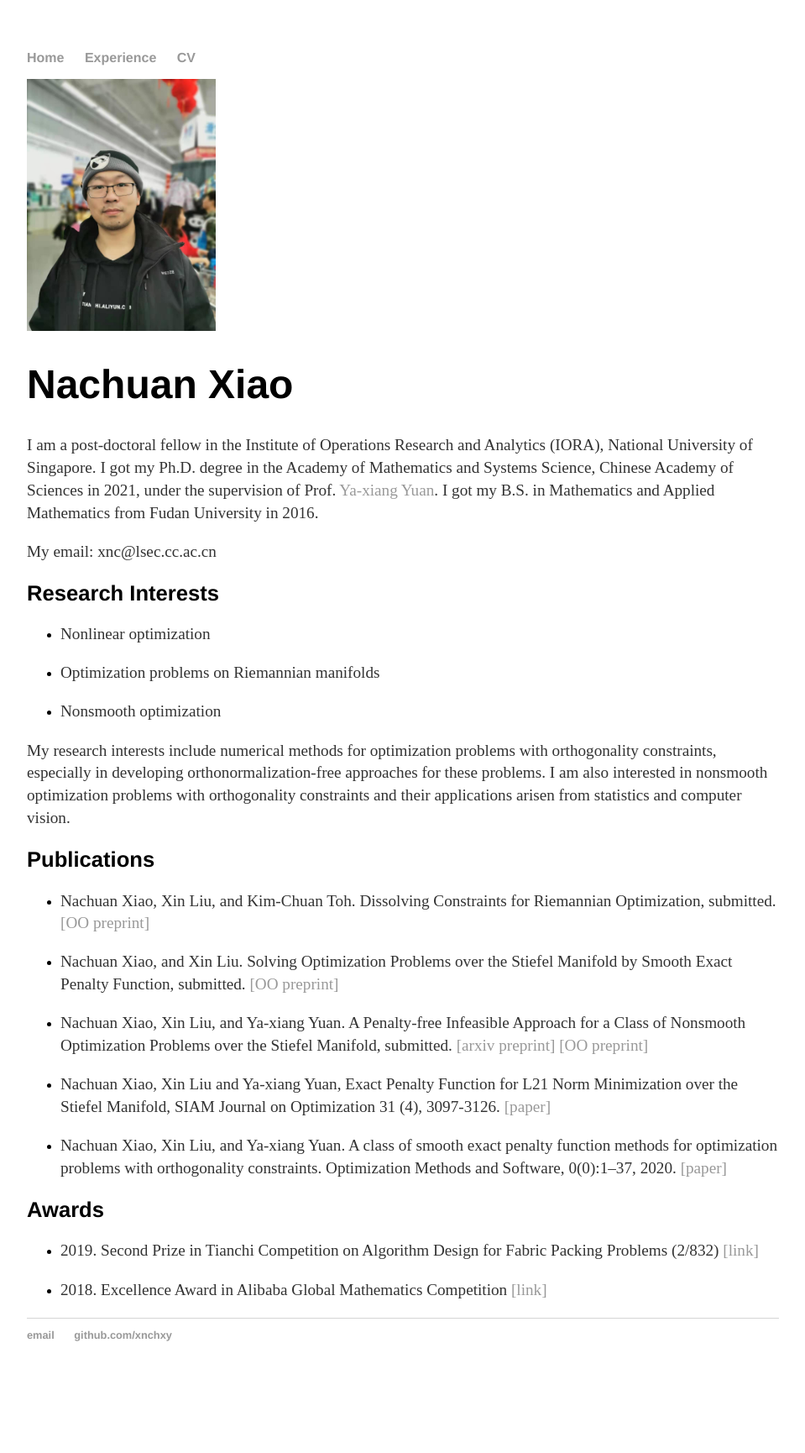
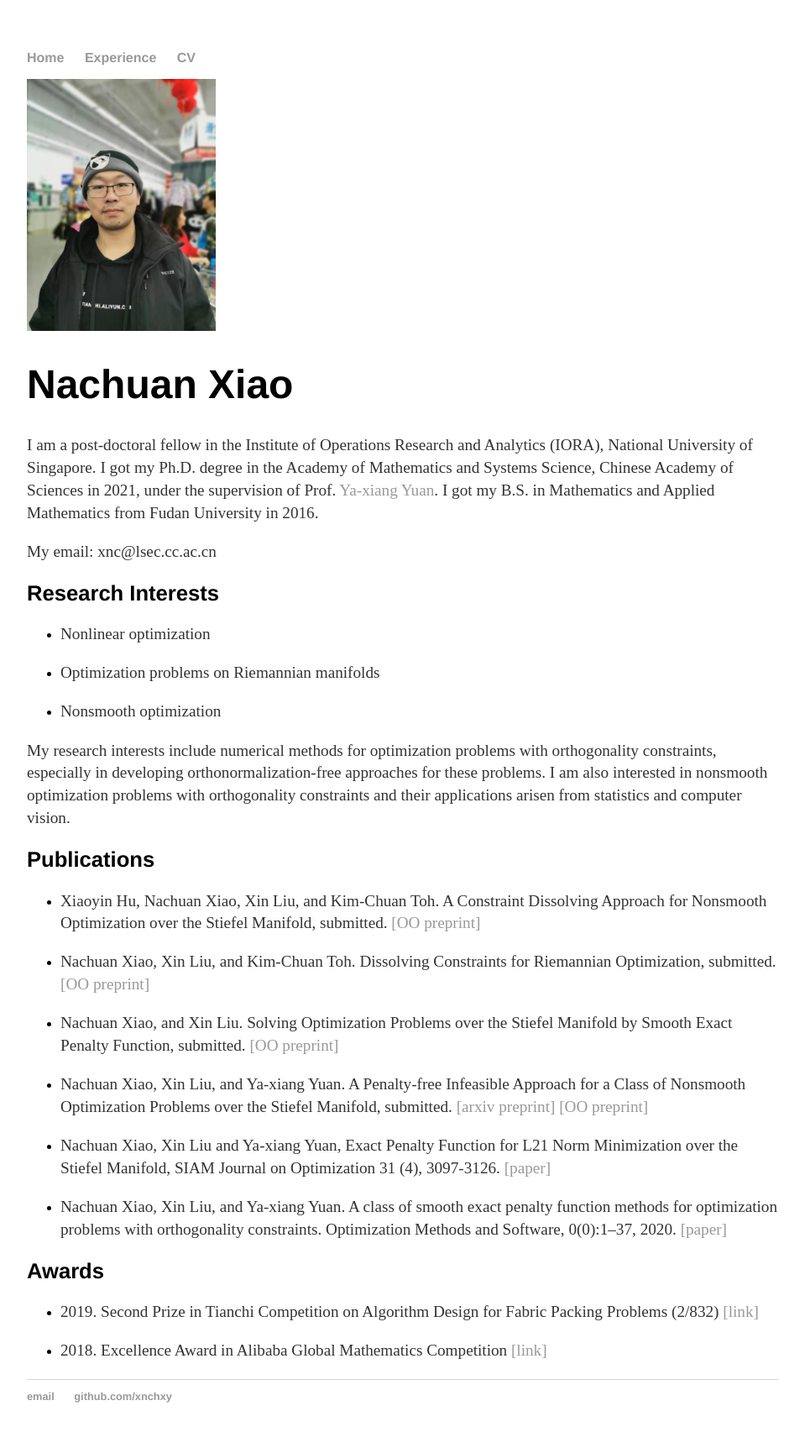
Before and after one commit to xnchxy/xnchxy.github.io, a Jekyll site: the page built from index.html, in a window 1280 px wide. Shown: the whole page at 84% size, without its empty margins (160-1119 px from the left). Built offline with Jekyll 4.4.1, drawn with Linux system fonts in a browser that asks for light colours; before the commit the page ends 1657 px from its top, so only the background shows below that.

Commit message:
Update index.html

```diff
--- a/index.html
+++ b/index.html
@@ -22,6 +22,7 @@ title: Nachuan Xiao's Homepage
 <div class="about">
         <h2>Publications</h2>
 	<ul>
+		<li><p>Xiaoyin Hu, Nachuan Xiao, Xin Liu, and Kim-Chuan Toh. A Constraint Dissolving Approach for Nonsmooth Optimization over the Stiefel Manifold, submitted. <a href="http://www.optimization-online.org/DB_HTML/2022/05/8924.html">[OO preprint] </a></p></li>
 		<li><p>Nachuan Xiao, Xin Liu, and Kim-Chuan Toh. Dissolving Constraints for Riemannian Optimization, submitted. <a href="http://www.optimization-online.org/DB_HTML/2022/03/8834.html">[OO preprint] </a></p></li>
 		<li><p>Nachuan Xiao, and Xin Liu. Solving Optimization Problems over the Stiefel Manifold by Smooth Exact Penalty Function, submitted. <a href="http://www.optimization-online.org/DB_HTML/2021/10/8628.html">[OO preprint]</a></p></li>
 		<li><p>Nachuan Xiao, Xin Liu, and Ya-xiang Yuan. A Penalty-free Infeasible Approach for a Class of Nonsmooth Optimization Problems over the Stiefel Manifold, submitted. <a href="https://arxiv.org/abs/2103.03514v2">[arxiv preprint] <a href="http://www.optimization-online.org/DB_HTML/2021/03/8285.html">[OO preprint]</a></p></li>
```
